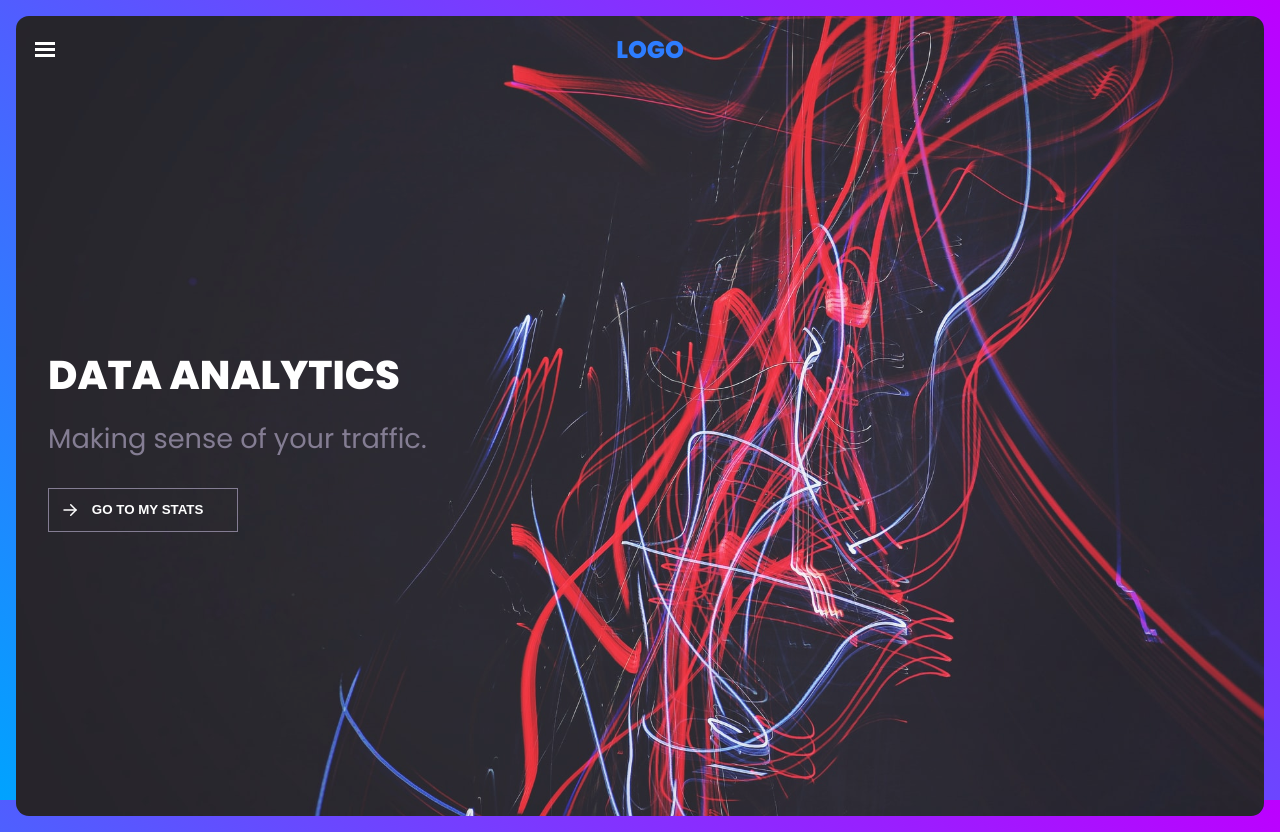
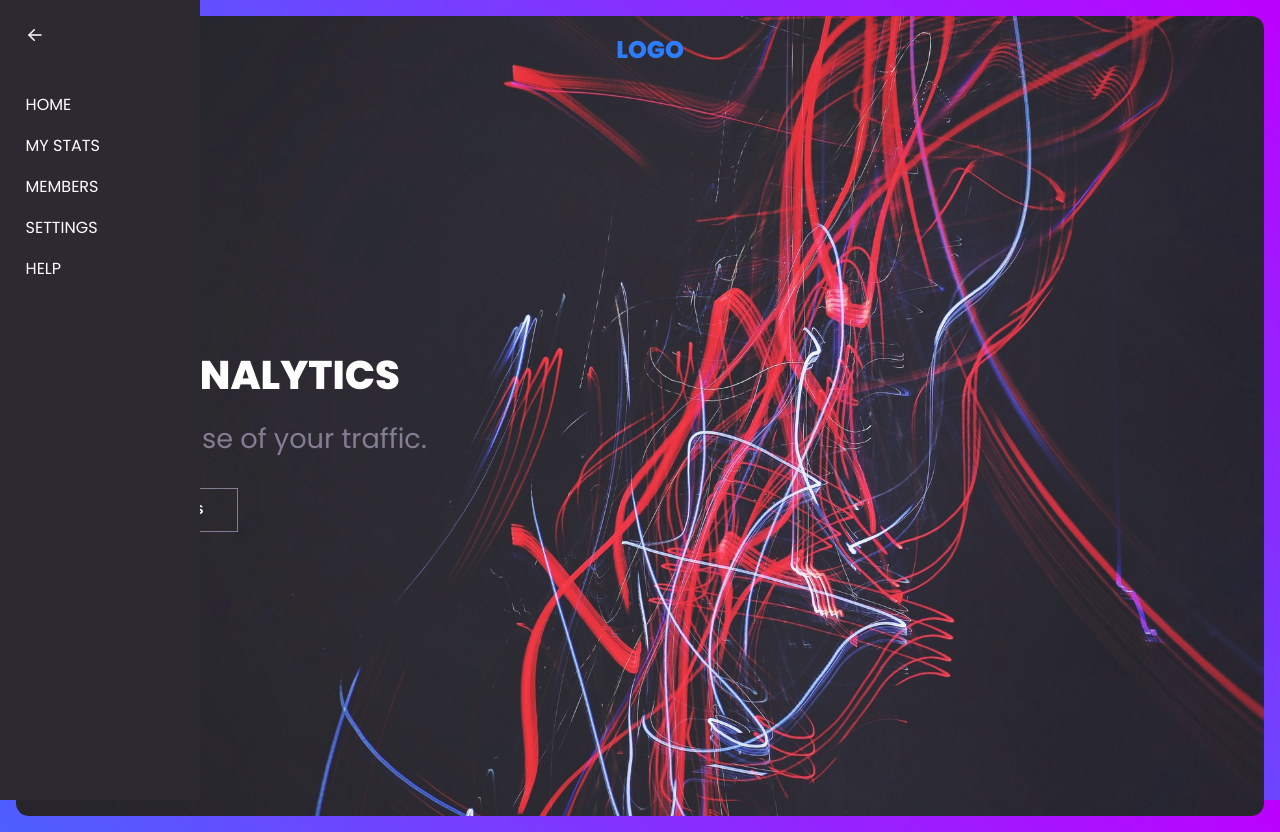
Before and after one commit to jen67/Scrimba-course, a plain HTML site: page Figma-to-code-challenges/data-analytics-dashboard/index.html in a window 1280 px wide. Drawn offline with Linux system fonts and the light colour scheme.

Commit message:
added some codes

```diff
--- a/Figma-to-code-challenges/data-analytics-dashboard/index.css
+++ b/Figma-to-code-challenges/data-analytics-dashboard/index.css
@@ -30,7 +30,17 @@ img {
 
 ul {
   list-style: none;
+  margin-top: 3rem;
 }
+
+ul li a {
+  text-decoration: none;
+  color: var(--heading);
+  font-size: 1rem;
+  display: block;
+  margin-bottom: 1rem;
+}
+
 body {
   display: flex;
   flex-direction: column;
@@ -41,7 +51,27 @@ body {
 }
 
 nav {
-  display: none;
+  display: flex;
+  flex-direction: column;
+  align-items: flex-start;
+  padding: 1.6rem;
+  background-color: var(--nav-color);
+  height: 100vh;
+  width: 200px;
+  position: fixed;
+  top: 0;
+  left: 0;
+}
+
+nav img {
+  width: 18px;
+  transform: scaleX(-1);
+  cursor: pointer;
+  transition: transform 0.3s ease;
+}
+
+nav img:hover {
+  transform: scaleX(-1) translateX(5px);
 }
 
 .content {
```
